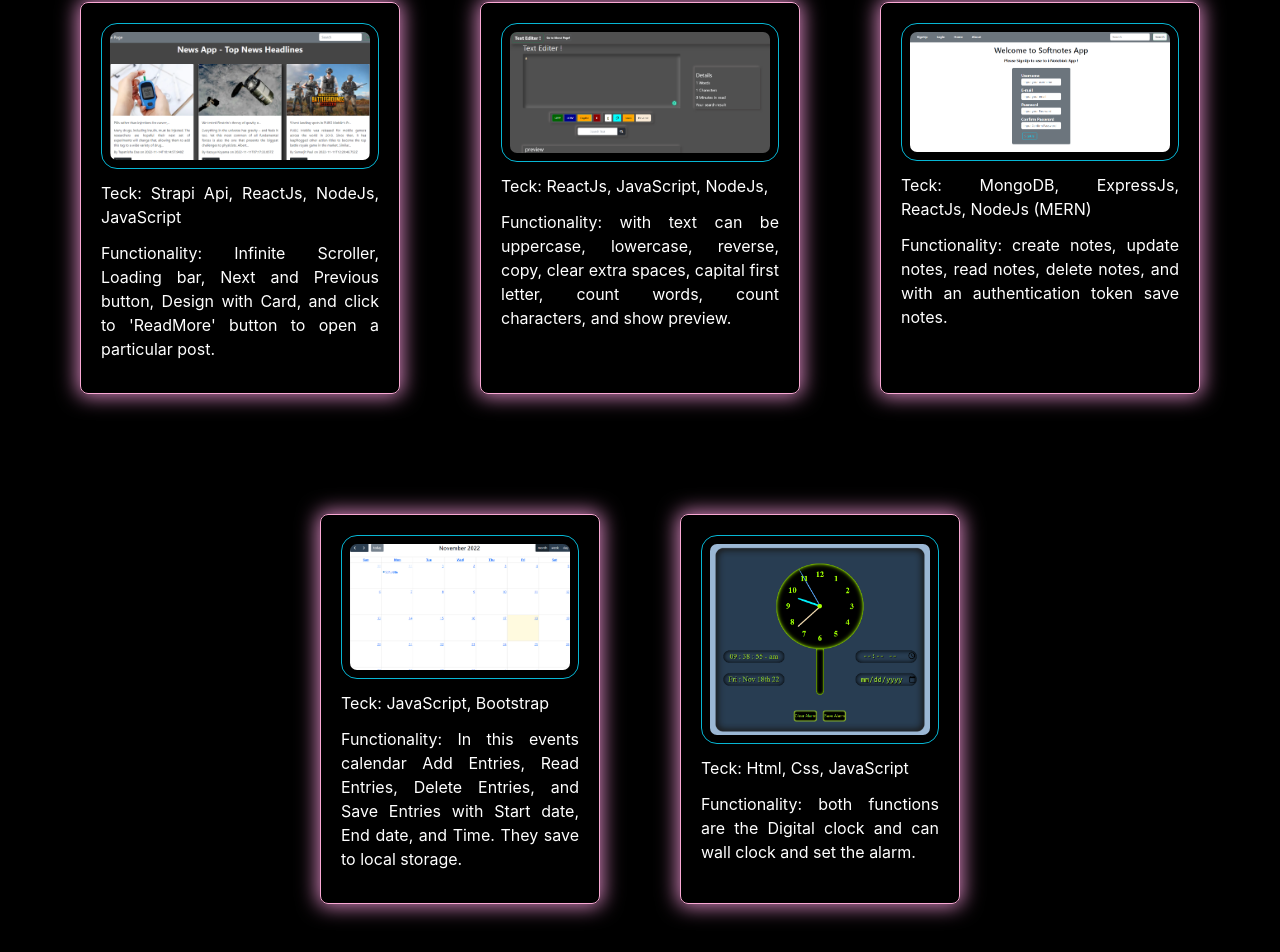
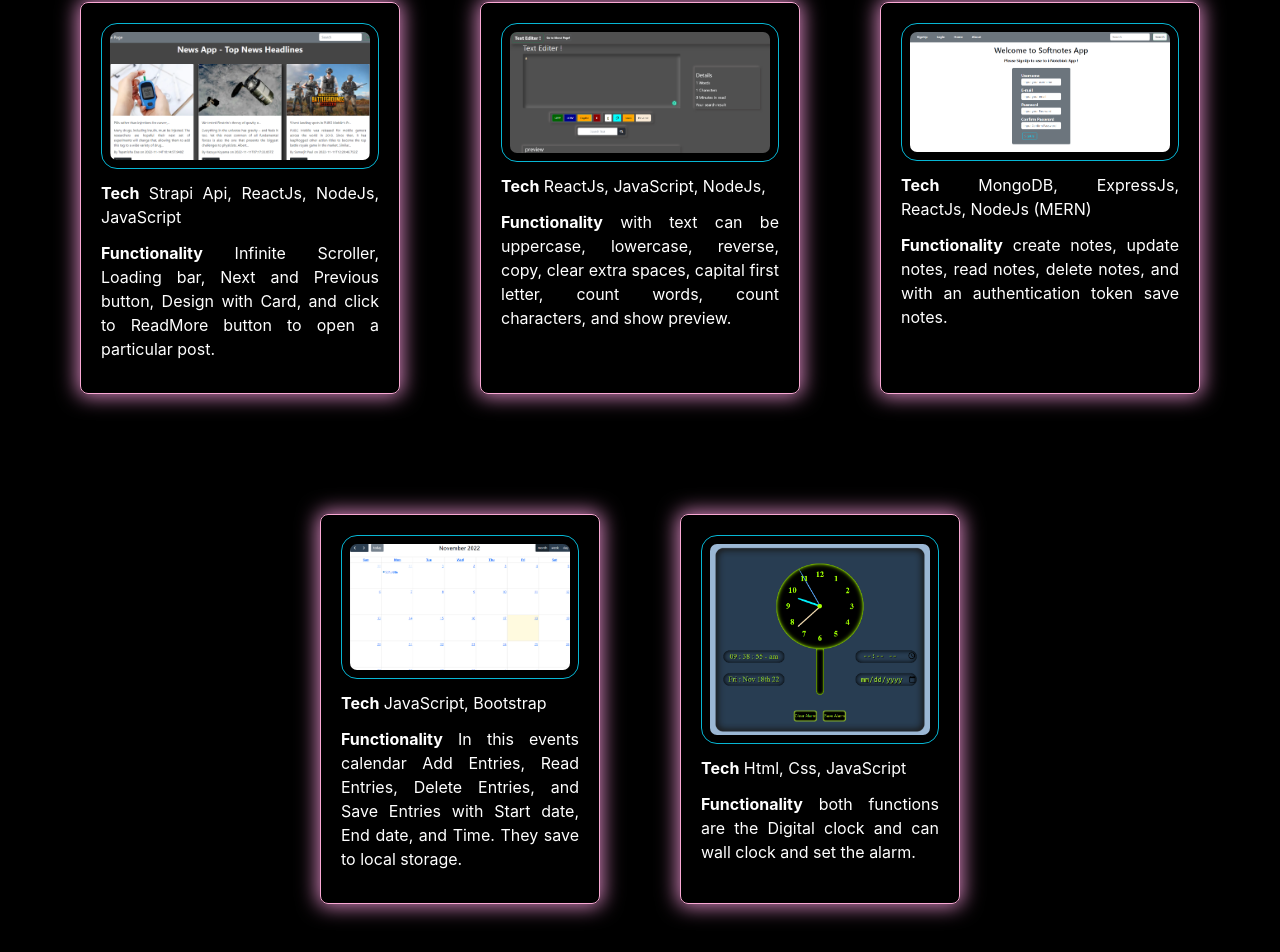
Before and after one commit to jha45507/Myportfolio, a Next.js app: page /project in a window 1280 px wide. Shown: the part 330-1282 px from the top of the page. Built offline with nearby package versions, Linux system fonts and the light colour scheme.

Commit message:
remove toast and custom alert and fixed issue

```diff
--- a/pages/project.js
+++ b/pages/project.js
@@ -20,42 +20,42 @@ export default function Project() {
                                 <img className='border border-[#06b6d4] lg:p-2 sm:w-4/4 lg:w-auto p-5 rounded-2xl' src="/news.png" alt="news" />
                             </a>
                         </div>
-                        <p className=' text-white my-3 text-justify ' > Teck: Strapi Api, ReactJs, NodeJs, JavaScript</p>
-                        <p className=' text-white my-3 text-justify ' > Functionality: Infinite Scroller, Loading bar, Next and Previous button, Design with Card, and click to 'ReadMore' button to open a particular post.</p>
+                        <p className=' text-white my-3 text-justify'> <span className='font-bold'>Tech</span> Strapi Api, ReactJs, NodeJs, JavaScript</p>
+                        <p className='text-white my-3 text-justify'> <span className='font-bold'>Functionality</span> Infinite Scroller, Loading bar, Next and Previous button, Design with Card, and click to ReadMore button to open a particular post.</p>
                     </div>
 
-                    <div className='mx-auto lg:mx-10 border sm:w-3/4 border-pink-300 px-5 py-5 rounded-lg projectbox mb-20 '>
+                    <div className='mx-auto lg:mx-10 border sm:w-3/4 border-pink-300 px-5 py-5 rounded-lg projectbox mb-20'>
 
                         <div className=''>
                             <a target="_blank" rel="noopener noreferrer" href={'https://with-react-text-editor.netlify.app'} >
                                 <img className='border border-[#06b6d4] lg:p-2 sm:w-4/4 lg:w-auto p-5  rounded-2xl' src="/editor.png" alt="editer" />
                             </a>
                         </div>
-                        <p className=' text-white my-3 text-justify ' > Teck: ReactJs, JavaScript, NodeJs, </p>
-                        <p className=' text-white my-3 text-justify ' > Functionality: with text can be uppercase, lowercase, reverse, copy, clear extra spaces, capital first letter, count words, count characters, and show preview.</p>
+                        <p className='text-white my-3 text-justify'> <span className='font-bold'>Tech</span> ReactJs, JavaScript, NodeJs, </p>
+                        <p className='text-white my-3 text-justify'> <span className='font-bold'>Functionality</span> with text can be uppercase, lowercase, reverse, copy, clear extra spaces, capital first letter, count words, count characters, and show preview.</p>
                     </div>
 
-                    <div className='mx-auto lg:mx-10 border sm:w-3/4 border-pink-300 px-5 py-5 rounded-lg projectbox mb-20 '>
+                    <div className='mx-auto lg:mx-10 border sm:w-3/4 border-pink-300 px-5 py-5 rounded-lg projectbox mb-20'>
                         <div className=''>
                             <a target="_blank" rel="noopener noreferrer" href={'https://soft-notes-book-with-mern.netlify.app'} >
                                 <img className='border border-[#06b6d4] lg:p-2 sm:w-4/4 lg:w-auto p-5  rounded-2xl' src="/notes.png" alt="notes" />
                             </a>
                         </div>
-                        <p className=' text-white my-3 text-justify ' > Teck: MongoDB, ExpressJs, ReactJs, NodeJs (MERN) </p>
-                        <p className=' text-white my-3 text-justify ' > Functionality: create notes, update notes, read notes, delete notes, and with an authentication token save notes.</p>
+                        <p className='text-white my-3 text-justify'> <span className='font-bold'>Tech</span> MongoDB, ExpressJs, ReactJs, NodeJs (MERN) </p>
+                        <p className='text-white my-3 text-justify'> <span className='font-bold'>Functionality</span> create notes, update notes, read notes, delete notes, and with an authentication token save notes.</p>
                     </div>
 
                 </div>
 
-                <div className=' lg:flex mx-5 lg:my-10 lg:w-[60%] w-full'>
-                    <div className='mx-auto lg:mx-10 border sm:w-3/4 border-pink-300 px-5 py-5 rounded-lg projectbox mb-20 '>
+                <div className='lg:flex mx-5 lg:my-10 lg:w-[60%] w-full'>
+                    <div className='mx-auto lg:mx-10 border sm:w-3/4 border-pink-300 px-5 py-5 rounded-lg projectbox mb-20'>
                         <div className=''>
                             <a target="_blank" rel="noopener noreferrer" href={'https://events-calendar-javascript-project.netlify.app'} >
                                 <img className='border border-[#06b6d4] lg:p-2 sm:w-4/4 lg:w-auto p-5  rounded-2xl' src="/calendar.png" alt="calendar" />
                             </a>
                         </div>
-                        <p className=' text-white my-3 text-justify ' > Teck: JavaScript, Bootstrap</p>
-                        <p className=' text-white my-3 text-justify ' > Functionality: In this events calendar Add Entries, Read Entries, Delete Entries, and Save Entries with Start date, End date, and Time. They save to local storage.</p>
+                        <p className='text-white my-3 text-justify'> <span className='font-bold'>Tech</span> JavaScript, Bootstrap</p>
+                        <p className='text-white my-3 text-justify'> <span className='font-bold'>Functionality</span> In this events calendar Add Entries, Read Entries, Delete Entries, and Save Entries with Start date, End date, and Time. They save to local storage.</p>
                     </div>
 
                     <div className='mx-auto lg:mx-10 border sm:w-3/4 border-pink-300 px-5 py-5 rounded-lg projectbox mb-20 '>
@@ -64,8 +64,8 @@ export default function Project() {
                                 <img className='border border-[#06b6d4] lg:p-2 sm:w-4/4 lg:w-auto p-5  rounded-2xl' src="/clock.png" alt="clock" />
                             </a>
                         </div>
-                        <p className=' text-white my-3 text-justify ' > Teck: Html, Css, JavaScript </p>
-                        <p className=' text-white my-3 text-justify ' > Functionality: both functions are the Digital clock and can wall clock and set the alarm.</p>
+                        <p className='text-white my-3 text-justify'> <span className='font-bold'>Tech</span> Html, Css, JavaScript </p>
+                        <p className='text-white my-3 text-justify'> <span className='font-bold'>Functionality</span> both functions are the Digital clock and can wall clock and set the alarm.</p>
                     </div>
                 </div>
 
```
